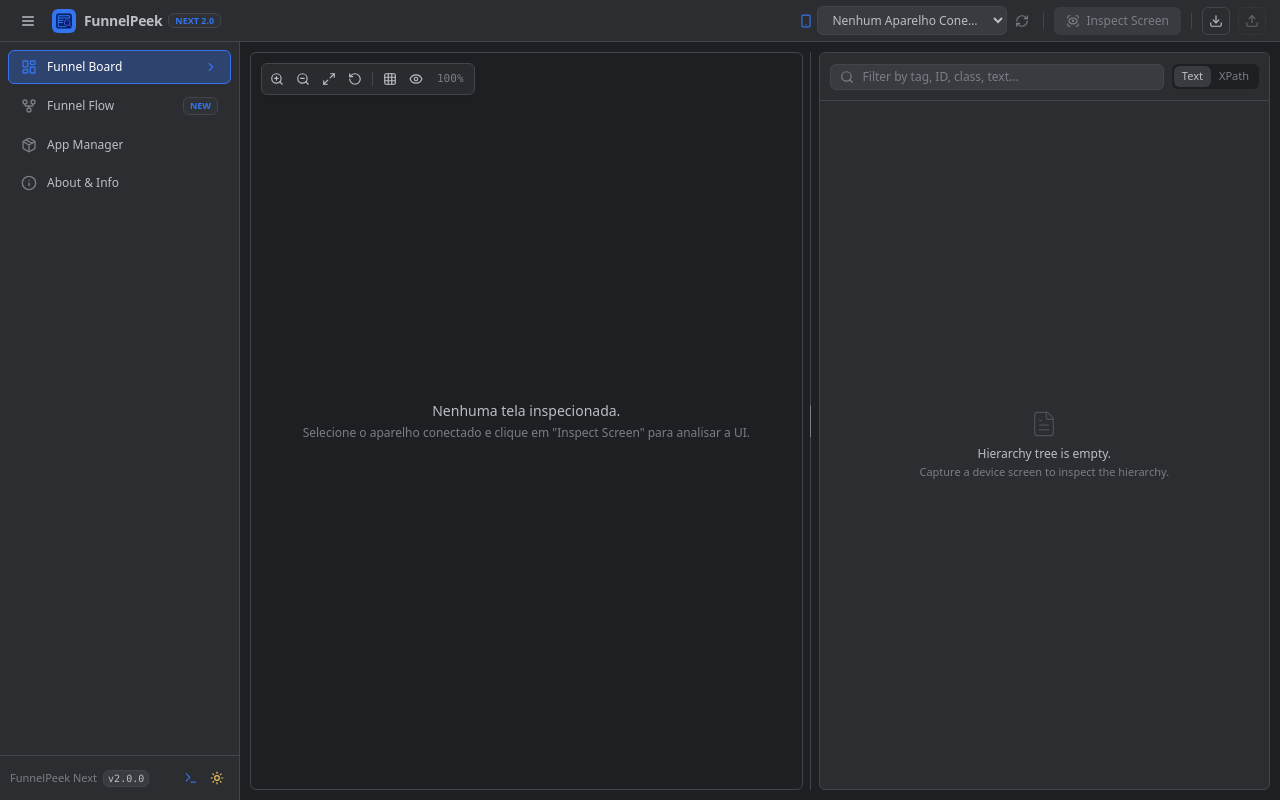
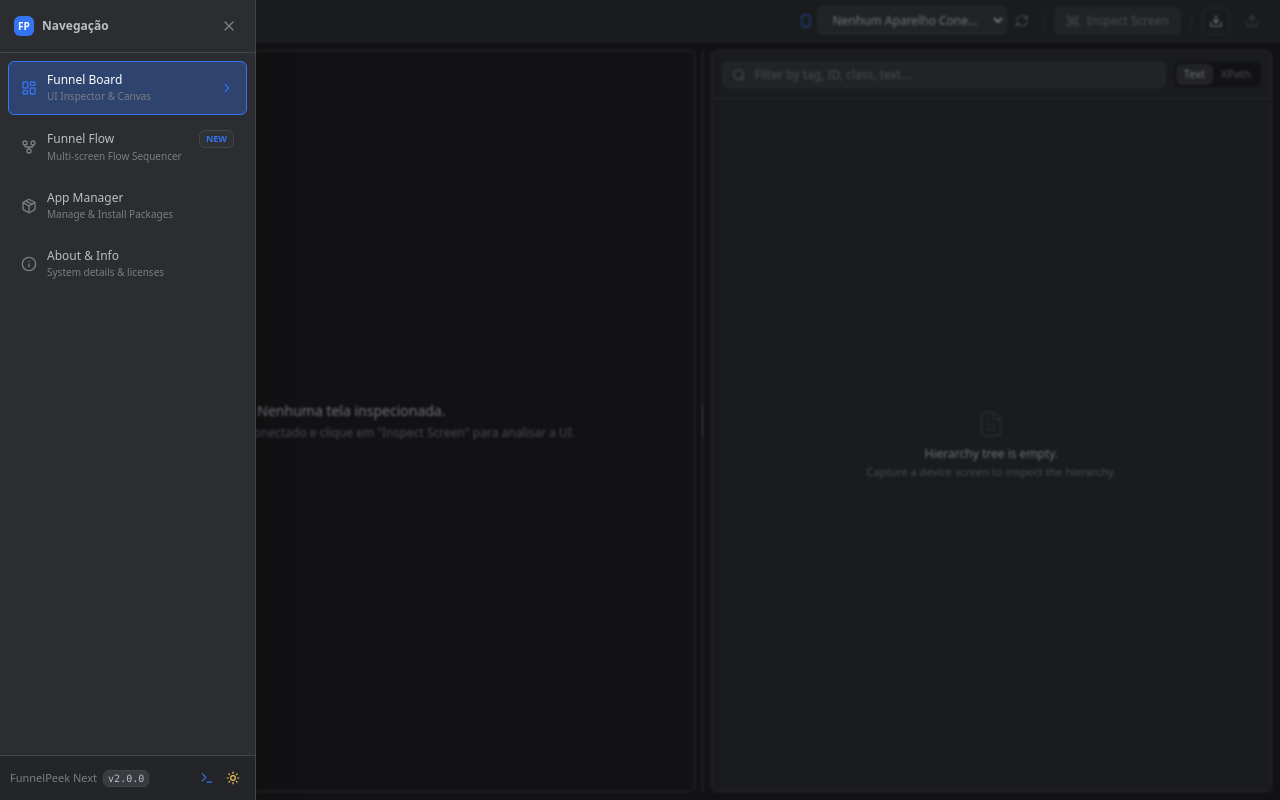
Before and after one commit to socalschi/FunnelPeek-Next, a React (Vite) app: page / in a window 1280 px wide. Both pictures are taken after a click on the button 28 px from the left and 20 px from the top of the page. Built offline with nearby package versions, Linux system fonts and the light colour scheme.

Commit message:
fix(layout): fix window maximize taskbar overflow, canvas preview decentering and floating controls, and convert sidebar to overlay drawer

```diff
--- a/src/App.tsx
+++ b/src/App.tsx
@@ -313,7 +313,7 @@
   };
 
   return (
-    <div className="min-h-screen bg-slate-100 dark:bg-jb-bg text-slate-900 dark:text-jb-text flex flex-col font-sans transition-colors">
+    <div className="h-screen w-screen overflow-hidden bg-slate-100 dark:bg-jb-bg text-slate-900 dark:text-jb-text flex flex-col font-sans transition-colors">
       <Header
         sidebarOpen={sidebarOpen}
         setSidebarOpen={setSidebarOpen}
@@ -330,7 +330,7 @@
         onSaveZip={handleSaveZip}
       />
 
-      <div className="flex-1 flex overflow-hidden">
+      <div className="flex-1 flex overflow-hidden min-h-0 min-w-0 relative">
         <Sidebar
           currentPage={currentPage}
           setCurrentPage={setCurrentPage}
@@ -344,7 +344,7 @@
           setDarkMode={setDarkMode}
         />
 
-        <main className="flex-1 p-2.5 overflow-hidden w-full flex flex-col min-h-0">
+        <main className="flex-1 p-2 overflow-hidden flex flex-col min-h-0 min-w-0">
           {currentPage === 'funnelboard' && (
             <FunnelBoard
               selectedDevice={selectedDevice}
--- a/src/components/CanvasImageRenderer.tsx
+++ b/src/components/CanvasImageRenderer.tsx
@@ -45,6 +45,7 @@
   useEffect(() => {
     if (!base64Image) {
       setImageLoaded(false);
+      imageRef.current = null;
       return;
     }
 
@@ -54,16 +55,27 @@
       imageRef.current = img;
       setImageDimensions({ width: img.naturalWidth, height: img.naturalHeight });
       setImageLoaded(true);
+
       // Fit to container initially
-      if (containerRef.current) {
+      if (containerRef.current && canvasRef.current) {
         const cw = containerRef.current.clientWidth;
         const ch = containerRef.current.clientHeight;
-        const scale = Math.min((cw - 40) / img.naturalWidth, (ch - 40) / img.naturalHeight, 1);
-        setZoom(scale > 0 ? scale : 1);
-        setPanOffset({
-          x: (cw - img.naturalWidth * scale) / 2,
-          y: (ch - img.naturalHeight * scale) / 2
-        });
+        if (cw > 0 && ch > 0) {
+          canvasRef.current.width = cw;
+          canvasRef.current.height = ch;
+
+          const pad = 32;
+          const availW = Math.max(cw - pad * 2, 40);
+          const availH = Math.max(ch - pad * 2, 40);
+          const scale = Math.min(availW / img.naturalWidth, availH / img.naturalHeight, 1);
+          const finalZoom = scale > 0 ? scale : 1;
+
+          setZoom(finalZoom);
+          setPanOffset({
+            x: Math.round((cw - img.naturalWidth * finalZoom) / 2),
+            y: Math.round((ch - img.naturalHeight * finalZoom) / 2)
+          });
+        }
       }
     };
   }, [base64Image]);
@@ -171,18 +183,36 @@
     draw();
   }, [draw]);
 
-  // Sync canvas size with container
+  // Sync canvas size with container via ResizeObserver
   useEffect(() => {
+    const container = containerRef.current;
+    if (!container) return;
+
     const handleResize = () => {
       if (!containerRef.current || !canvasRef.current) return;
-      canvasRef.current.width = containerRef.current.clientWidth;
-      canvasRef.current.height = containerRef.current.clientHeight;
-      draw();
+      const cw = containerRef.current.clientWidth;
+      const ch = containerRef.current.clientHeight;
+      if (cw > 0 && ch > 0) {
+        if (canvasRef.current.width !== cw || canvasRef.current.height !== ch) {
+          canvasRef.current.width = cw;
+          canvasRef.current.height = ch;
+          draw();
+        }
+      }
     };
 
+    const observer = new ResizeObserver(() => {
+      handleResize();
+    });
+
+    observer.observe(container);
     handleResize();
+
     window.addEventListener('resize', handleResize);
-    return () => window.removeEventListener('resize', handleResize);
+    return () => {
+      observer.disconnect();
+      window.removeEventListener('resize', handleResize);
+    };
   }, [draw]);
 
   // Coordinate conversion: Screen/Mouse -> Image coordinates
@@ -271,32 +301,53 @@
   };
 
   const fitToScreen = () => {
-    if (!containerRef.current || !imageDimensions.width) return;
+    if (!containerRef.current || !canvasRef.current || !imageRef.current) return;
+    const img = imageRef.current;
+    if (!img.naturalWidth || !img.naturalHeight) return;
+
     const cw = containerRef.current.clientWidth;
     const ch = containerRef.current.clientHeight;
-    const scale = Math.min((cw - 40) / imageDimensions.width, (ch - 40) / imageDimensions.height, 1);
-    setZoom(scale);
+    if (cw <= 0 || ch <= 0) return;
+
+    canvasRef.current.width = cw;
+    canvasRef.current.height = ch;
+
+    const pad = 32;
+    const availW = Math.max(cw - pad * 2, 40);
+    const availH = Math.max(ch - pad * 2, 40);
+    const scale = Math.min(availW / img.naturalWidth, availH / img.naturalHeight, 1);
+    const finalZoom = scale > 0 ? scale : 1;
+
+    setZoom(finalZoom);
     setPanOffset({
-      x: (cw - imageDimensions.width * scale) / 2,
-      y: (ch - imageDimensions.height * scale) / 2
+      x: Math.round((cw - img.naturalWidth * finalZoom) / 2),
+      y: Math.round((ch - img.naturalHeight * finalZoom) / 2)
     });
   };
 
   const resetZoom = () => {
-    if (!containerRef.current || !imageDimensions.width) return;
+    if (!containerRef.current || !canvasRef.current || !imageRef.current) return;
+    const img = imageRef.current;
+    if (!img.naturalWidth || !img.naturalHeight) return;
+
     const cw = containerRef.current.clientWidth;
     const ch = containerRef.current.clientHeight;
+    if (cw <= 0 || ch <= 0) return;
+
+    canvasRef.current.width = cw;
+    canvasRef.current.height = ch;
+
     setZoom(1);
     setPanOffset({
-      x: (cw - imageDimensions.width) / 2,
-      y: (ch - imageDimensions.height) / 2
+      x: Math.round((cw - img.naturalWidth) / 2),
+      y: Math.round((ch - img.naturalHeight) / 2)
     });
   };
 
   return (
-    <div className="relative flex-1 h-full min-h-[480px] bg-slate-100 dark:bg-jb-bg rounded overflow-hidden flex flex-col border border-slate-200 dark:border-jb-border shadow-xs transition-colors">
+    <div className="relative flex-1 h-full min-h-0 min-w-0 bg-slate-100 dark:bg-jb-bg rounded overflow-hidden flex flex-col border border-slate-200 dark:border-jb-border shadow-xs transition-colors">
       {/* Floating Canvas Controls */}
-      <div className="absolute top-2.5 left-2.5 z-20 flex items-center gap-1 p-1 bg-white/95 dark:bg-jb-panel/95 backdrop-blur-md border border-slate-200 dark:border-jb-border rounded text-slate-700 dark:text-jb-text shadow-sm transition-colors">
+      <div className="absolute top-2.5 left-2.5 z-20 flex items-center gap-1 p-1 bg-white/95 dark:bg-jb-panel/95 backdrop-blur-md border border-slate-200 dark:border-jb-border rounded text-slate-700 dark:text-jb-text shadow-sm transition-colors select-none">
         <button
           onClick={() => setZoom(z => Math.min(z * 1.25, 10))}
           className="p-1 rounded hover:bg-slate-100 dark:hover:bg-jb-hover transition-colors"
@@ -367,13 +418,15 @@
         }}
         onContextMenu={(e) => e.preventDefault()}
       >
-        {!base64Image ? (
-          <div className="w-full h-full flex flex-col items-center justify-center text-slate-400 dark:text-jb-textMuted p-6 text-center">
+        <canvas ref={canvasRef} className="w-full h-full block" />
+
+        {!base64Image && (
+          <div className="absolute inset-0 flex flex-col items-center justify-center text-slate-400 dark:text-jb-textMuted p-6 text-center pointer-events-none">
             <p className="text-sm font-medium text-slate-600 dark:text-jb-text">Nenhuma tela inspecionada.</p>
-            <p className="text-xs text-slate-400 dark:text-jb-textMuted mt-1">Selecione o aparelho conectado e clique em "Inspect Screen" para analisar a UI.</p>
+            <p className="text-xs text-slate-400 dark:text-jb-textMuted mt-1">
+              Selecione o aparelho conectado e clique em "Inspect Screen" para analisar a UI.
+            </p>
           </div>
-        ) : (
-          <canvas ref={canvasRef} className="w-full h-full block" />
         )}
       </div>
     </div>
--- a/src/components/FunnelBoard.tsx
+++ b/src/components/FunnelBoard.tsx
@@ -110,7 +110,7 @@
   }, [allElements, selectedElementId]);
 
   return (
-    <div className="h-full flex flex-col w-full min-h-0 space-y-2">
+    <div className="h-full flex flex-col w-full min-h-0 space-y-1.5 overflow-hidden">
       {/* Security alert if screen is black/secured */}
       {isSecuredScreen && (
         <div className="p-2 rounded bg-blue-50 dark:bg-jb-elevated border border-blue-200 dark:border-jb-border text-xs text-blue-900 dark:text-jb-text flex items-center gap-2 shrink-0">
@@ -138,12 +138,12 @@
       {/* Main Split Area (Canvas on Left, Tree on Right) with Horizontal Resizer */}
       <div
         ref={containerRef}
-        className="flex-1 flex flex-col md:flex-row gap-0 min-h-0 w-full relative"
+        className="flex-1 flex flex-col md:flex-row gap-0 min-h-0 min-w-0 w-full relative overflow-hidden"
       >
         {/* Canvas Section */}
         <div
           style={{ width: `${splitRatio}%` }}
-          className={`h-full flex flex-col min-h-0 overflow-hidden pr-1 ${isDragging ? 'pointer-events-none' : ''}`}
+          className={`h-full flex flex-col min-h-0 min-w-0 overflow-hidden pr-1 ${isDragging ? 'pointer-events-none' : ''}`}
         >
           <CanvasImageRenderer
             base64Image={capturedImage}
@@ -180,7 +180,7 @@
         {/* Hierarchy Tree Section */}
         <div
           style={{ width: `${100 - splitRatio}%` }}
-          className={`h-full flex flex-col min-h-0 overflow-hidden pl-1 ${isDragging ? 'pointer-events-none' : ''}`}
+          className={`h-full flex flex-col min-h-0 min-w-0 overflow-hidden pl-1 ${isDragging ? 'pointer-events-none' : ''}`}
         >
           <ElementTree
             rootElements={rootElements}
--- a/src/components/Header.tsx
+++ b/src/components/Header.tsx
@@ -34,7 +34,7 @@
   onSaveZip
 }) => {
   return (
-    <header className="border-b border-slate-200 dark:border-jb-border bg-white dark:bg-jb-panel sticky top-0 z-30 transition-colors">
+    <header className="border-b border-slate-200 dark:border-jb-border bg-white dark:bg-jb-panel sticky top-0 z-30 transition-colors shrink-0">
       <div className="px-3.5 py-1.5 flex items-center justify-between gap-3">
         {/* Left: Menu Toggle + App Brand */}
         <div className="flex items-center space-x-2.5 shrink-0">
@@ -71,7 +71,7 @@
         </div>
 
         {/* Right Action Bar (Device selector, Refresh, Inspect Screen, Add to Flow, Load Zip, Save Zip) */}
-        <div className="flex items-center gap-2 flex-wrap justify-end">
+        <div className="flex items-center gap-2 flex-nowrap shrink-0 overflow-x-auto">
           {/* Device Selector */}
           <div className="flex items-center gap-1">
             <Smartphone className="w-3.5 h-3.5 text-jb-accent shrink-0" />
--- a/src/components/Sidebar.tsx
+++ b/src/components/Sidebar.tsx
@@ -55,25 +55,41 @@
   ];
 
   return (
+    <>
+      {/* Backdrop overlay when sidebar is open */}
+      {sidebarOpen && (
+        <div
+          onClick={() => setSidebarOpen(false)}
+          className="fixed inset-0 z-40 bg-black/40 backdrop-blur-[1px] transition-opacity"
+        />
+      )}
+
+      {/* Floating Drawer Sidebar */}
       <aside
-      className={`fixed inset-y-0 left-0 z-40 w-60 bg-white dark:bg-jb-panel border-r border-slate-200 dark:border-jb-border transition-transform duration-200 ease-in-out md:static md:translate-x-0 ${
-        sidebarOpen ? 'translate-x-0 shadow-xl md:shadow-none' : '-translate-x-full md:hidden'
+        className={`fixed inset-y-0 left-0 z-50 w-64 bg-white dark:bg-jb-panel border-r border-slate-200 dark:border-jb-border shadow-2xl transition-transform duration-200 ease-in-out flex flex-col ${
+          sidebarOpen ? 'translate-x-0' : '-translate-x-full pointer-events-none'
         }`}
       >
         <div className="flex flex-col h-full">
-        {/* Top bar inside sidebar for mobile */}
-        <div className="p-3 flex items-center justify-between border-b border-slate-100 dark:border-jb-border md:hidden">
-          <span className="font-semibold text-xs text-slate-800 dark:text-jb-text">Navigation</span>
+          {/* Top header inside sidebar */}
+          <div className="p-3.5 flex items-center justify-between border-b border-slate-100 dark:border-jb-border">
+            <div className="flex items-center gap-2">
+              <div className="w-5 h-5 rounded bg-jb-accent flex items-center justify-center">
+                <span className="text-[10px] font-bold text-white">FP</span>
+              </div>
+              <span className="font-semibold text-xs text-slate-800 dark:text-jb-text">Navegação</span>
+            </div>
             <button
               onClick={() => setSidebarOpen(false)}
-            className="p-1 rounded hover:bg-slate-100 dark:hover:bg-jb-hover text-slate-500"
+              className="p-1 rounded hover:bg-slate-100 dark:hover:bg-jb-hover text-slate-500 dark:text-jb-textMuted hover:text-slate-700 dark:hover:text-jb-text transition-colors"
+              title="Fechar Menu"
             >
               <X className="w-4 h-4" />
             </button>
           </div>
 
           {/* Menu items */}
-        <div className="p-2 space-y-1 flex-1">
+          <div className="p-2 space-y-1 flex-1 overflow-y-auto">
             {menuItems.map(item => {
               const Icon = item.icon;
               const isActive = currentPage === item.id;
@@ -83,11 +99,9 @@
                   key={item.id}
                   onClick={() => {
                     setCurrentPage(item.id);
-                  if (window.innerWidth < 768) {
                     setSidebarOpen(false);
-                  }
                   }}
-                className={`w-full group flex items-center gap-2.5 px-3 py-2 rounded transition-colors text-left text-xs ${
+                  className={`w-full group flex items-center gap-2.5 px-3 py-2.5 rounded transition-colors text-left text-xs ${
                     isActive
                       ? 'bg-blue-50 dark:bg-jb-accentHover text-blue-700 dark:text-white font-medium border border-blue-200 dark:border-jb-accent'
                       : 'text-slate-600 dark:text-jb-text hover:bg-slate-100 dark:hover:bg-jb-hover hover:text-slate-900 dark:hover:text-white border border-transparent'
@@ -104,6 +118,9 @@
                         </span>
                       )}
                     </div>
+                    <span className="text-[10px] text-slate-400 dark:text-jb-textMuted block truncate">
+                      {item.description}
+                    </span>
                   </div>
 
                   {isActive && (
@@ -115,7 +132,7 @@
           </div>
 
           {/* Footer info with ADB & Dark/Light mode buttons to the right of version */}
-        <div className="p-2.5 border-t border-slate-100 dark:border-jb-border text-[11px] text-slate-400 dark:text-jb-textMuted flex items-center justify-between gap-1.5">
+          <div className="p-2.5 border-t border-slate-100 dark:border-jb-border text-[11px] text-slate-400 dark:text-jb-textMuted flex items-center justify-between gap-1.5 shrink-0 bg-slate-50/50 dark:bg-jb-bg/50">
             <div className="flex items-center gap-1.5 min-w-0">
               <span className="truncate">FunnelPeek Next</span>
               <span className="font-mono bg-slate-100 dark:bg-jb-elevated dark:text-jb-text px-1 py-0.2 rounded text-[10px] border border-slate-200 dark:border-jb-border shrink-0">
@@ -148,5 +165,6 @@
           </div>
         </div>
       </aside>
+    </>
   );
 };
```
Lines whose indentation alone changed are shown as unchanged.
